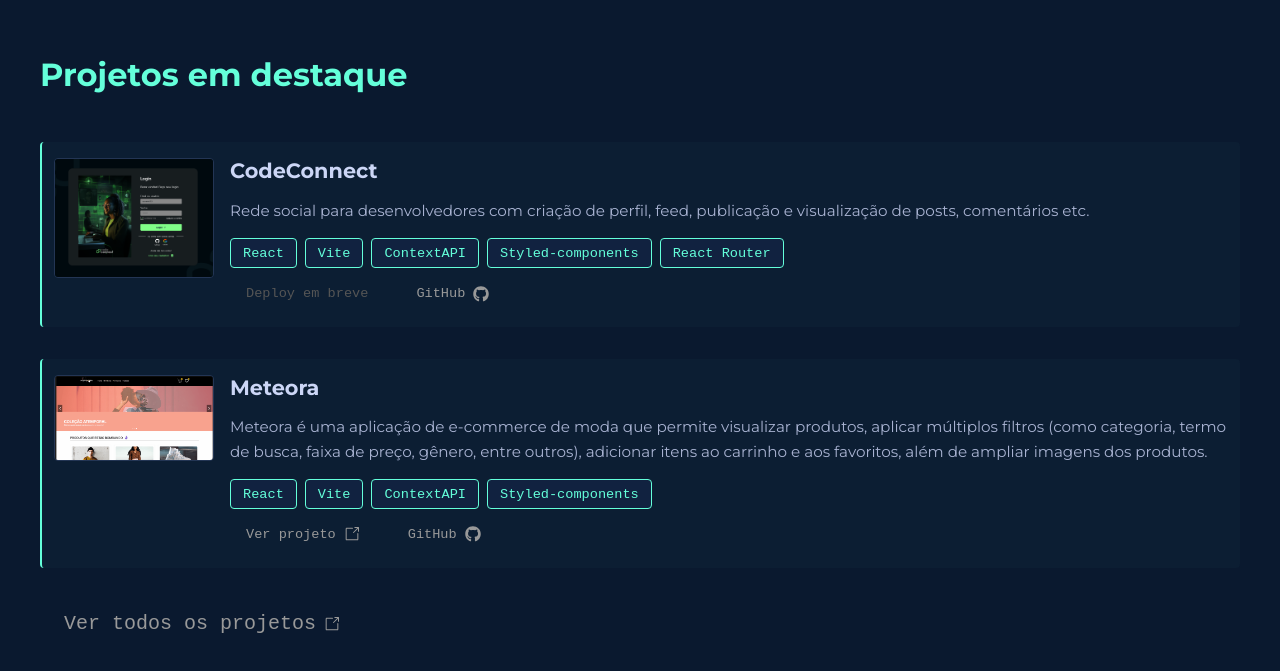
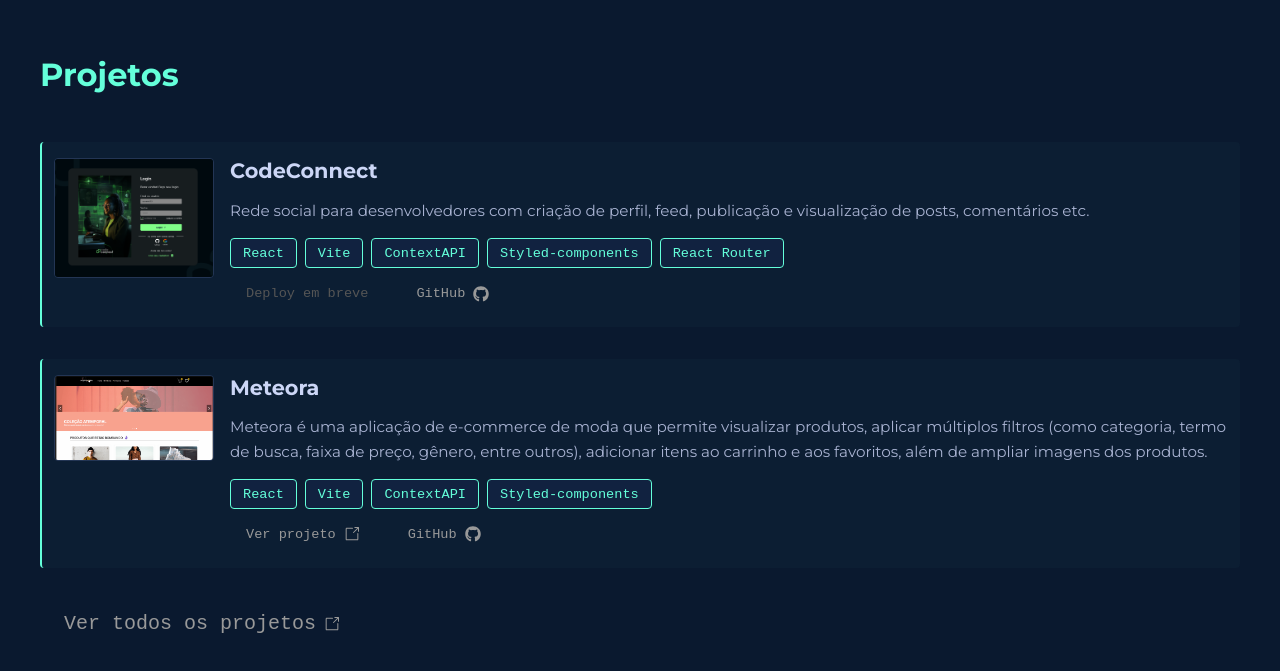
Before and after one commit to danielcoosta1/meu-portfolio, a React (Vite) app: page / in a window 1280 px wide. Shown: the part 1726-2397 px from the top of the page. Built offline with nearby package versions, Linux system fonts and the light colour scheme.

Commit message:
Modificando o titulo da section Projetos

```diff
--- a/src/sections/Projetos/index.jsx
+++ b/src/sections/Projetos/index.jsx
@@ -8,7 +8,7 @@ export default function Projetos() {
 
   return (
     <Container id="projetos">
-      <Titulo>Projetos em destaque</Titulo>
+      <Titulo>Projetos</Titulo>
       <ListaDeProjetos apenasDestaques />
       <BotaoTodos onClick={() => navigate("/projetos")}>
         Ver todos os projetos <GoLinkExternal size={16} />
```
